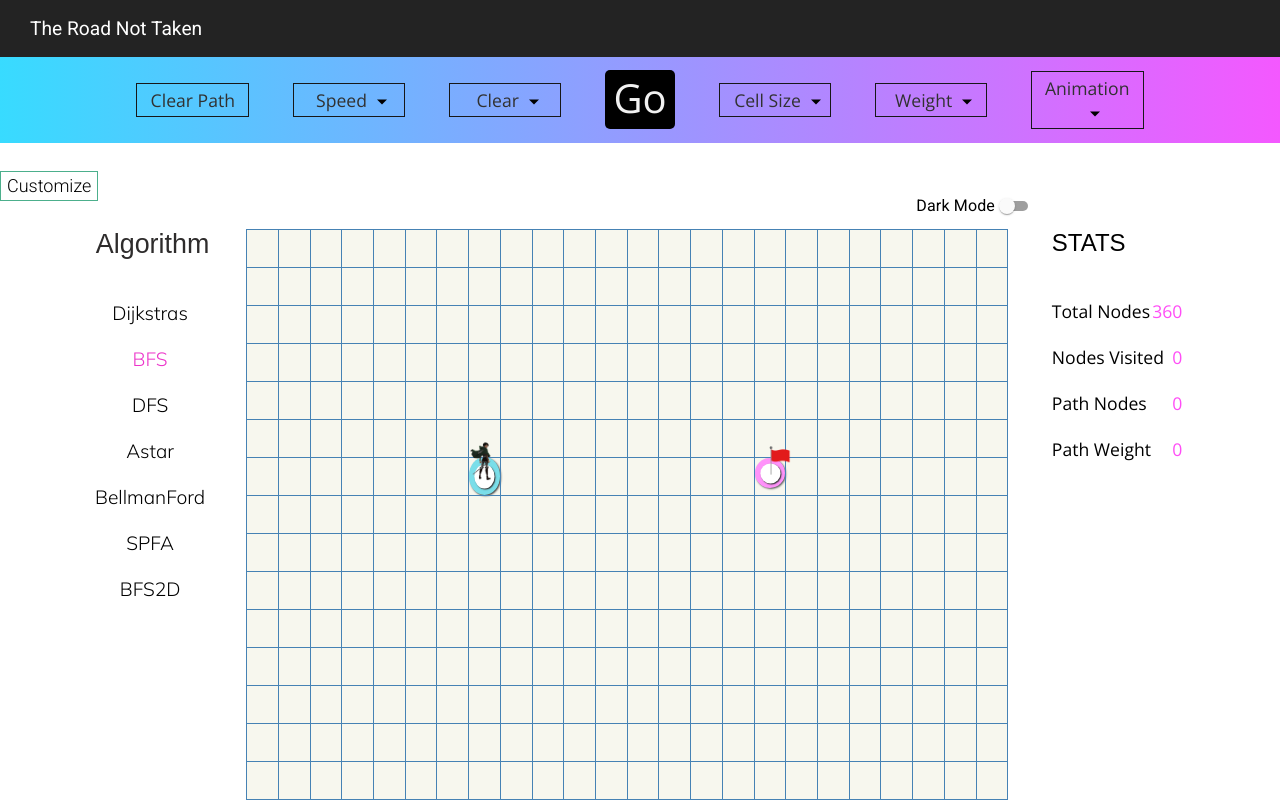
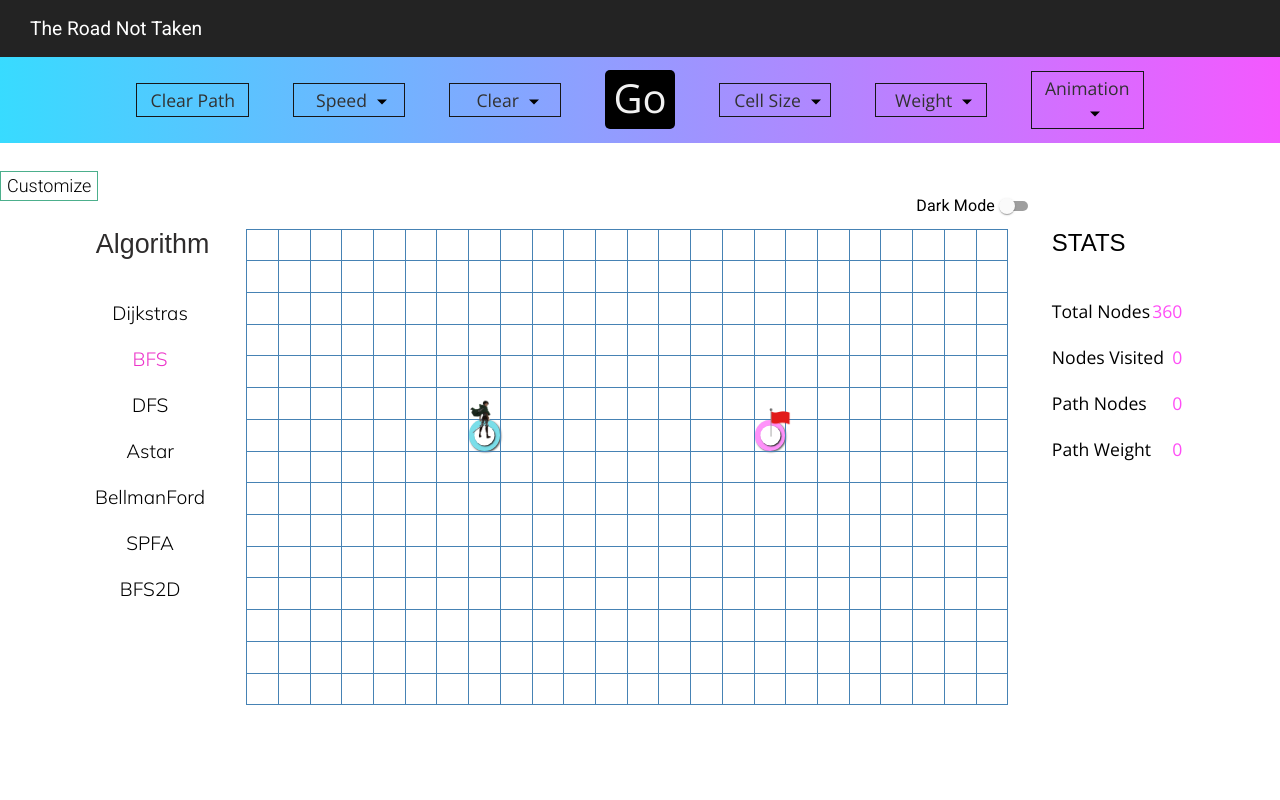
Before and after one commit to priyansh-19/The-Road-Not-Taken, a React (Create React App) app: page / in a window 1280 px wide. Built offline with nearby package versions, Linux system fonts and the light colour scheme.

Commit message:
grid position corrected

```diff
--- a/src/Styles/Board.css
+++ b/src/Styles/Board.css
@@ -28,7 +28,8 @@
     border-collapse: collapse;
     flex-direction: column;
     overflow: auto;
-    background-color:rgb(247, 247, 238);
+    margin-bottom: auto;
+    /* background-color:rgb(247, 247, 238); */
 
 }
 .mainGrid-dark{
@@ -36,6 +37,7 @@
     flex-direction: column;
     overflow: auto;
     background-color: rgb(29, 26, 26);
+    margin-bottom: auto;
 }
 
 .onPathFound{
--- a/src/Styles/Node.css
+++ b/src/Styles/Node.css
@@ -95,7 +95,6 @@
     animation-duration: 1.1s;
     animation-timing-function: ease-out;
     animation-fill-mode: forwards;
-
 }
 .visitedMedium{
     animation-name: visitedAnimationMedium;
```
